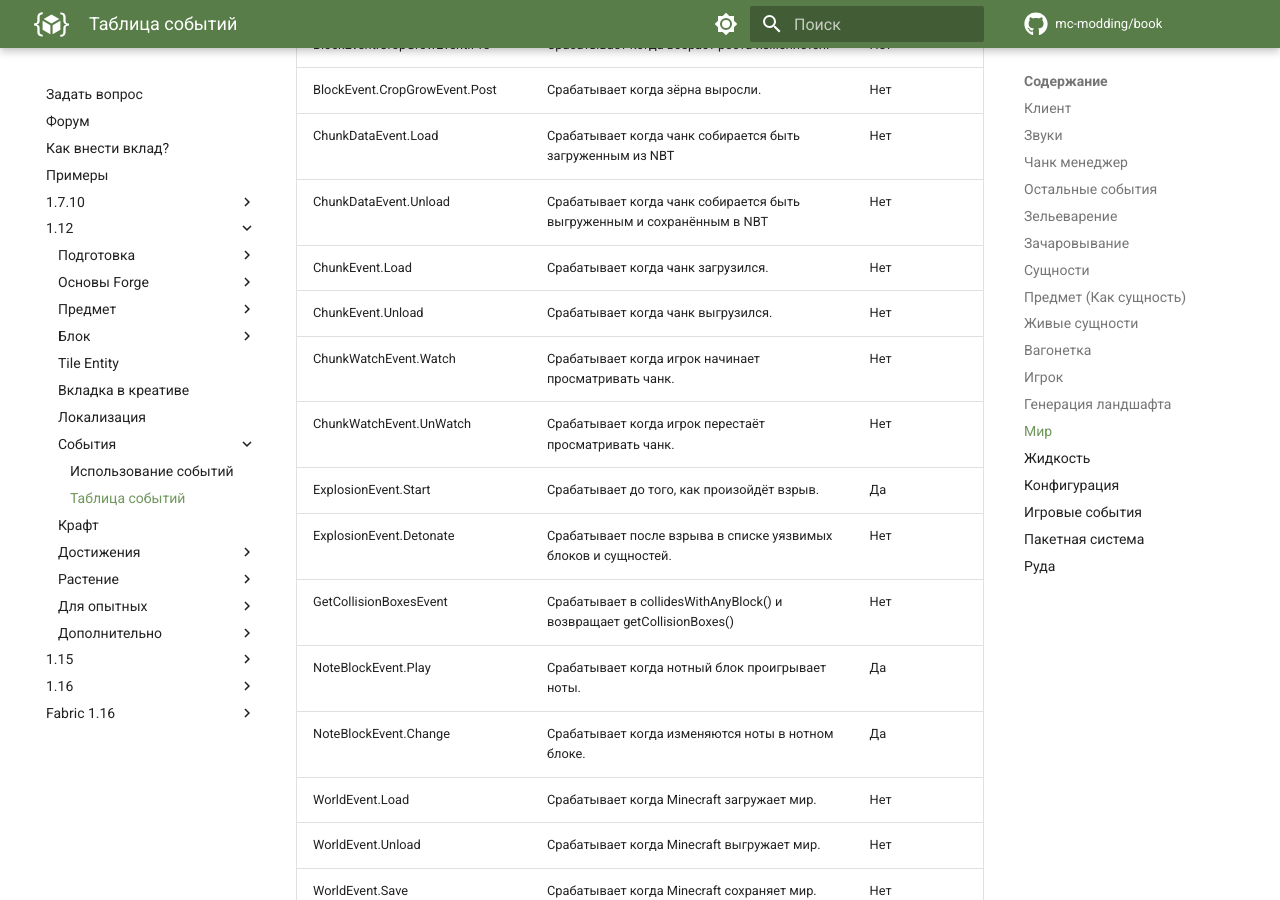
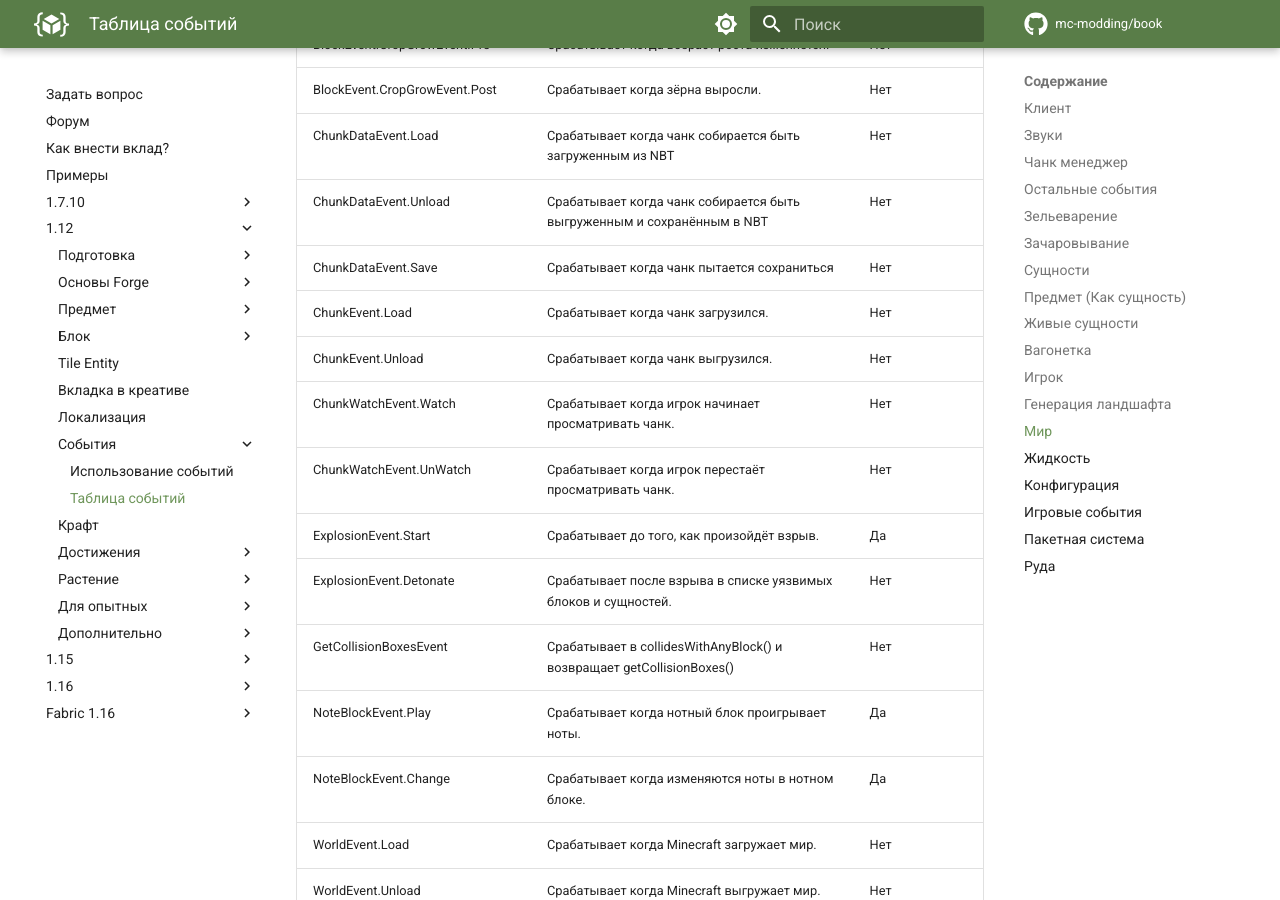
Before and after one commit to mc-modding/book, an MkDocs documentation site: the page built from docs/1.12/events/table/index.md, in a window 1280 px wide and 900 px high, scrolled down 13189 px. Built offline with MkDocs 1.6.1 and Material for MkDocs 9.7.7, drawn with Linux system fonts in a browser that asks for light colours; comment, search, counter and statistics services are not loaded.

Commit message:
[1.12.2] добавление ивента ChunkDataEvent.Save

```diff
--- a/docs/1.12/events/table/index.md
+++ b/docs/1.12/events/table/index.md
@@ -225,6 +225,7 @@ description: Таблица всех событий доступных в Forge
 | BlockEvent.CropGrowEvent.Post     | Срабатывает когда зёрна выросли.                                                                                      | Нет                |
 | ChunkDataEvent.Load               | Срабатывает когда чанк собирается быть загруженным из NBT                                                             | Нет                |
 | ChunkDataEvent.Unload             | Срабатывает когда чанк собирается быть выгруженным и сохранённым в NBT                                                | Нет                |
+| ChunkDataEvent.Save               | Срабатывает когда чанк пытается сохраниться                                                                           | Нет                |
 | ChunkEvent.Load                   | Срабатывает когда чанк загрузился.                                                                                    | Нет                |
 | ChunkEvent.Unload                 | Срабатывает когда чанк выгрузился.                                                                                    | Нет                |
 | ChunkWatchEvent.Watch             | Срабатывает когда игрок начинает просматривать чанк.                                                                  | Нет                |
```
